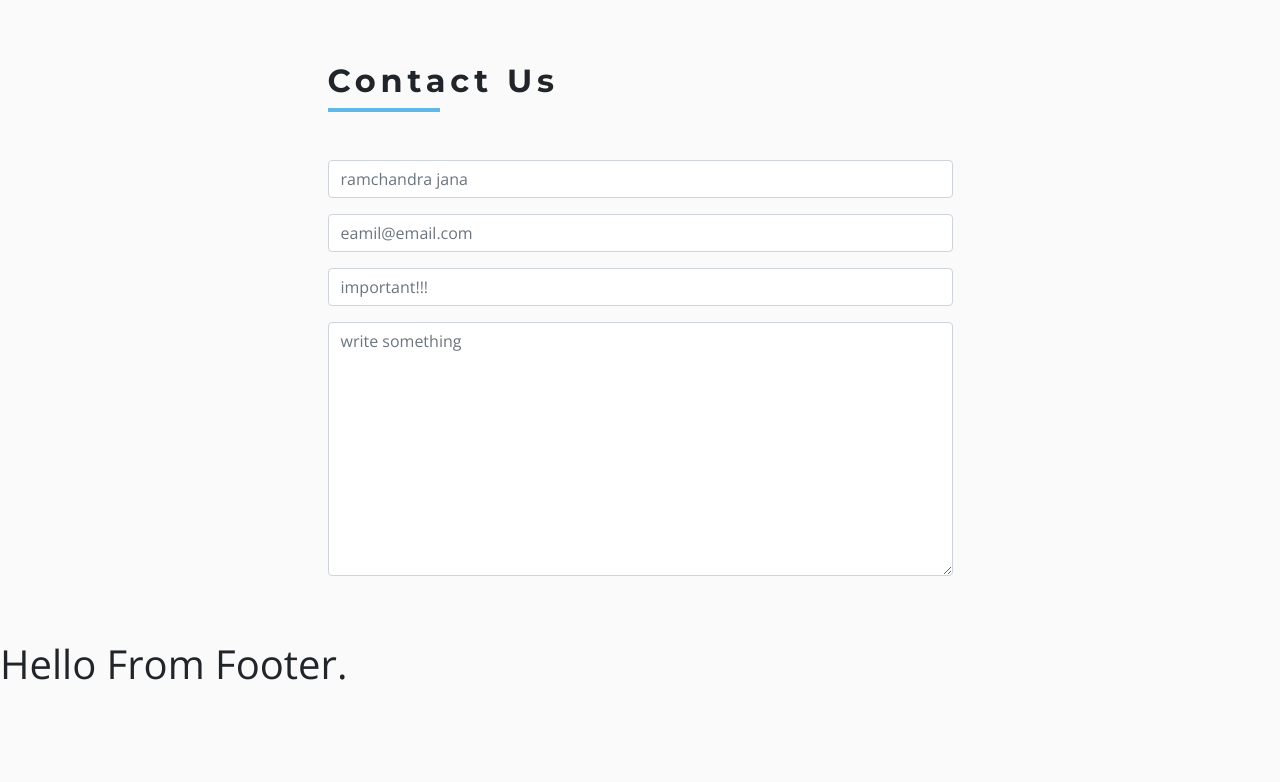
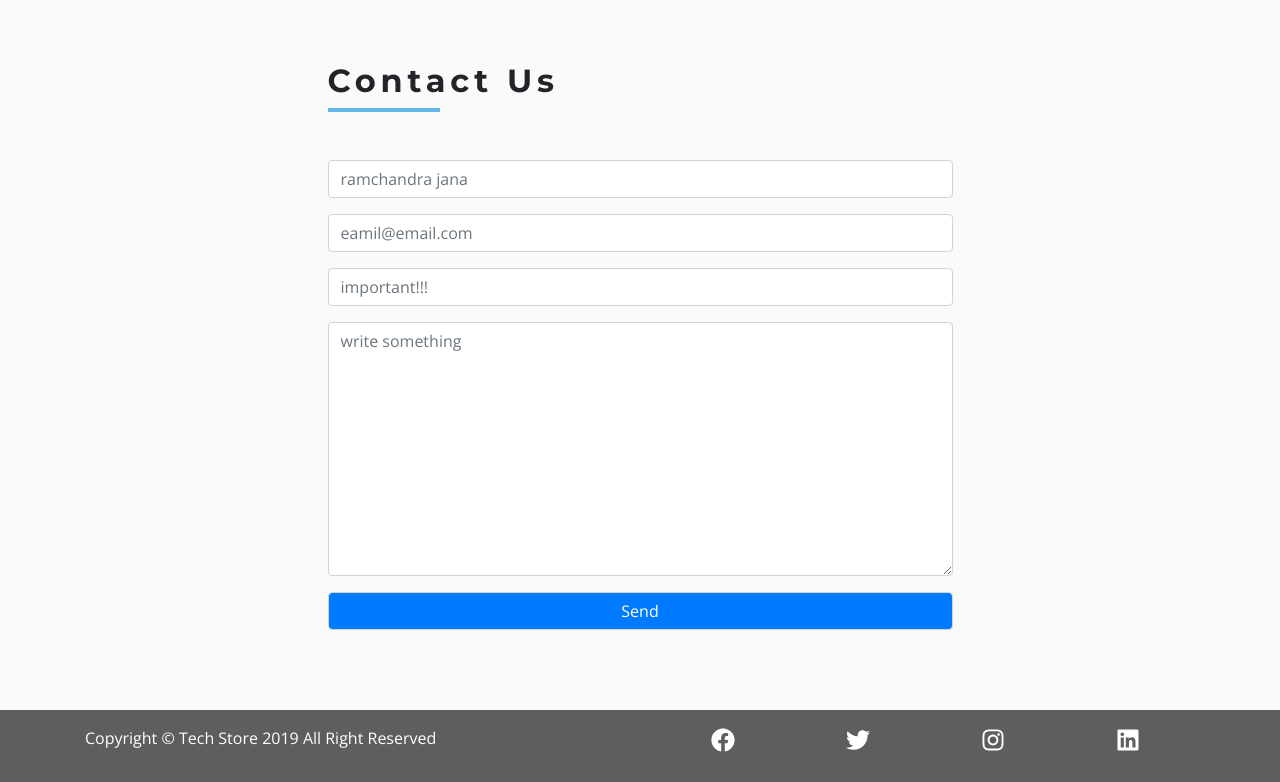
Before and after one commit to rj1995-dev/react-ecommerce-app, a React (Create React App) app: page /contact in a window 1280 px wide. Shown: the part 542-1324 px from the top of the page. Before the commit the page ends 1238 px from the top, so only its background shows below. Built offline with nearby package versions, Linux system fonts and the light colour scheme.

Commit message:
Fromspree and Footer page commit

```diff
--- a/src/components/ContactPage/Contact.js
+++ b/src/components/ContactPage/Contact.js
@@ -6,7 +6,11 @@ export default function Contact() {
       <div className="row">
         <div className="col-10 mx-auto col-md-6 my-3">
           <Title title="contact us" />
-          <form className="mt-5">
+          <form
+            className="mt-5"
+            action="https://formspree.io/ram95.jana@gmail.com"
+            method="POST"
+          >
             {/* first */}
             <div className="form-group">
               <input
@@ -14,6 +18,7 @@ export default function Contact() {
                 name="firstName"
                 className="form-control"
                 placeholder="ramchandra jana"
+                required
               />
             </div>
             {/* eamil */}
@@ -23,6 +28,7 @@ export default function Contact() {
                 name="email"
                 className="form-control"
                 placeholder="eamil@email.com"
+                required
               />
             </div>
             {/* subject */}
@@ -32,6 +38,7 @@ export default function Contact() {
                 name="subject"
                 className="form-control"
                 placeholder="important!!!"
+                required
               />
             </div>
             {/* message */}
@@ -41,6 +48,16 @@ export default function Contact() {
                 className="form-control"
                 rows="10"
                 placeholder="write something"
+                required
+              />
+            </div>
+            {/* submit */}
+            <div className="form-group mt-3">
+              <input
+                type="submit"
+                value="Send"
+                className="form-control bg-primary text-white"
+                required
               />
             </div>
           </form>
--- a/src/components/Footer.js
+++ b/src/components/Footer.js
@@ -1,9 +1,46 @@
 import React from "react";
-
+import styled from "styled-components";
+import { ProductConsumer } from "../context";
 export default function Footer() {
   return (
-    <>
-      <h1>Hello From Footer.</h1>
-    </>
+    <ProductConsumer>
+      {value => {
+        return (
+          <FooterWrapper>
+            <div className="container py-3">
+              <div className="row">
+                <div className="col-md-6">
+                  <p className="text-capitalize">
+                    copyright &copy; tech store {new Date().getFullYear()} all
+                    right reserved
+                  </p>
+                </div>
+                <div className="col-md-6 d-flex justify-content-around">
+                  {value.socialIcons.map(item => (
+                    <a href={item.url} target="_blank" key={item.id}>
+                      {item.icon}
+                    </a>
+                  ))}
+                </div>
+              </div>
+            </div>
+          </FooterWrapper>
+        );
+      }}
+    </ProductConsumer>
   );
 }
+
+const FooterWrapper = styled.footer`
+  background: var(--darkGrey);
+  color: var(--mainWhite);
+  .icon {
+    font-size: 1.5rem;
+    color: var(--mainWhite);
+    transition: var(--mainTranstion);
+  }
+  .icon:hover {
+    color: var(--primaryColor);
+    cursor: pointer;
+  }
+`;
--- a/src/context/Context.js
+++ b/src/context/Context.js
@@ -1,5 +1,6 @@
 import React, { Component } from "react";
 import { linkData } from "./linkData";
+import { socialData } from "./socialData";
 const ProductContext = React.createContext();
 //Provider
 //Consumer
@@ -9,6 +10,7 @@ class ProductProvider extends Component {
     cartOpen: false,
     cartItems: 10,
     links: linkData,
+    socialIcons: socialData,
     cart: []
   };
   //Handle sidebar
--- /dev/null
+++ b/src/context/socialData.js
@@ -0,0 +1,24 @@
+import React from "react";
+import { FaFacebook, FaLinkedin, FaTwitter, FaInstagram } from "react-icons/fa";
+export const socialData = [
+  {
+    id: 1,
+    icon: <FaFacebook className="icon" />,
+    url: "https://www.facebook.com/ramchandra.jana.948"
+  },
+  {
+    id: 2,
+    icon: <FaTwitter className="icon" />,
+    url: "https://twitter.com/RamchandraJana8"
+  },
+  {
+    id: 3,
+    icon: <FaInstagram className="icon" />,
+    url: "https://www.instagram.com/themightyramchandra/"
+  },
+  {
+    id: 4,
+    icon: <FaLinkedin className="icon" />,
+    url: "https://www.linkedin.com/in/ramchandra-jana-322a82167/"
+  }
+];
```
